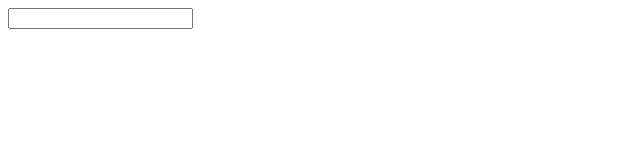
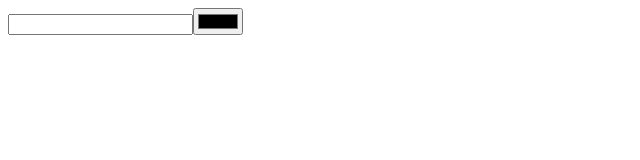
Before and after one commit to chrispiccaro18/react-lists-forms, a React app: page / in a window 1280 px wide. Shown: the top 160 px of the page, without its empty margins (0-640 px from the left). Built offline with nearby package versions, Linux system fonts and the light colour scheme.

Commit message:
changing color

```diff
--- a/src/components/TextFormatter.js
+++ b/src/components/TextFormatter.js
@@ -10,12 +10,20 @@ export default class TextFormatter extends PureComponent {
     this.setState({ text: target.value });
   }
 
+  handleColorChange = ({ target }) => {
+    this.setState({ color: target.value });
+  }
+
   render() {
-    const { text } = this.state;
+    const { text, color } = this.state;
+    const pTextStyle = {
+      color: color
+    };
     return (
       <>
         <input type="text" name="text" value={text} onChange={this.handleTextChange} />
-        <p>{text}</p>
+        <input type="color" name="color" value={color} onChange={this.handleColorChange} />
+        <p style={pTextStyle}>{text}</p>
       </>
     );
   }
```
